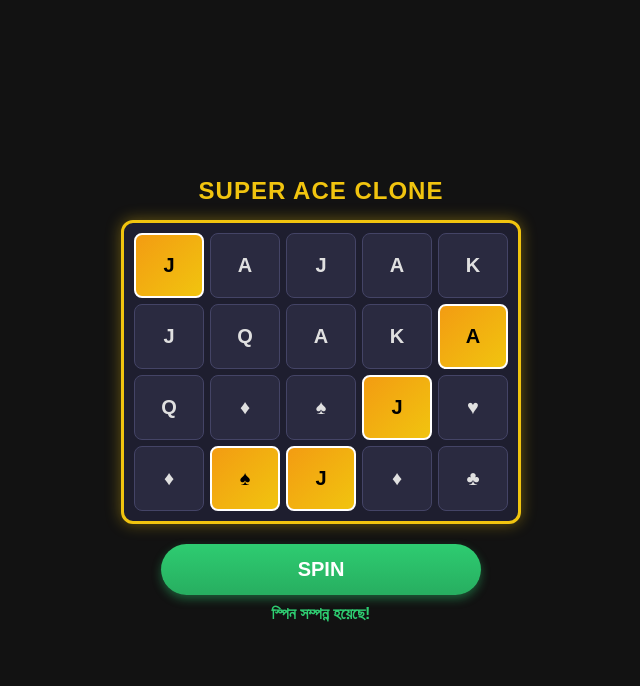
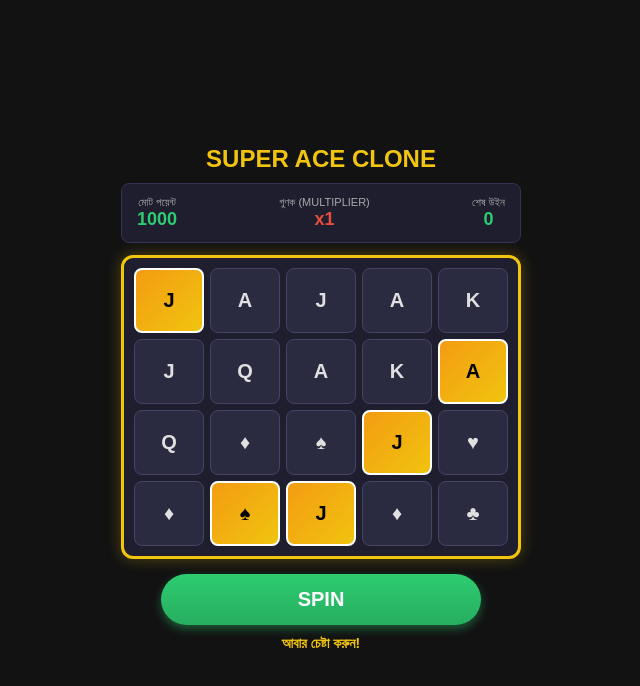
Before and after one commit to rasedulinfinix88-max/super-ace-clone, a plain HTML site: page index.html in a window 1280 px wide. Both pictures are taken after a click on the button "SPIN". Shown: the whole page, without its empty margins (319-959 px from the left). Drawn offline with Linux system fonts and the light colour scheme.

Commit message:
Update index.html

```diff
--- a/index.html
+++ b/index.html
@@ -25,13 +25,45 @@
 
         h1 {
             color: #f1c40f;
-            margin-bottom: 15px;
+            margin-bottom: 10px;
             font-size: 24px;
             text-transform: uppercase;
-            letter-spacing: 1px;
         }
 
-        /* 5x4 Grid Layout for Mobile */
+        /* Stats Dashboard */
+        .dashboard {
+            display: flex;
+            justify-content: space-between;
+            width: 100%;
+            max-width: 400px;
+            background: #1e1e2f;
+            padding: 12px 15px;
+            border-radius: 8px;
+            margin-bottom: 12px;
+            border: 1px solid #333355;
+        }
+
+        .stat-box {
+            text-align: center;
+        }
+
+        .stat-label {
+            font-size: 11px;
+            color: #aaa;
+            text-transform: uppercase;
+        }
+
+        .stat-value {
+            font-size: 18px;
+            font-weight: bold;
+            color: #2ecc71;
+        }
+
+        .multiplier-value {
+            color: #e74c3c;
+        }
+
+        /* 5x4 Grid Layout */
         .slot-container {
             display: grid;
             grid-template-columns: repeat(5, 1fr);
@@ -40,7 +72,7 @@
             padding: 10px;
             border-radius: 12px;
             border: 3px solid #f1c40f;
-            box-shadow: 0 0 15px rgba(241, 196, 15, 0.4);
+            box-shadow: 0 0 15px rgba(241, 196, 15, 0.3);
             width: 100%;
             max-width: 400px;
         }
@@ -56,8 +88,7 @@
             font-size: 20px;
             font-weight: bold;
             color: #e0e0e0;
-            user-select: none;
-            transition: transform 0.1s ease;
+            transition: all 0.2s ease;
         }
 
         .card.golden {
@@ -66,8 +97,17 @@
             border: 2px solid #fff;
         }
 
+        /* Winning Glow Animation */
+        .card.win {
+            border: 2px solid #2ecc71;
+            box-shadow: 0 0 12px #2ecc71;
+            transform: scale(1.05);
+            background: #27ae60;
+            color: #fff;
+        }
+
         .controls {
-            margin-top: 20px;
+            margin-top: 15px;
             display: flex;
             flex-direction: column;
             align-items: center;
@@ -94,10 +134,11 @@
             transform: scale(0.95);
         }
 
-        .score-board {
-            font-size: 16px;
-            color: #2ecc71;
+        .status-text {
+            font-size: 14px;
+            color: #f1c40f;
             font-weight: bold;
+            min-height: 20px;
         }
     </style>
 </head>
@@ -105,56 +146,105 @@
 
     <h1>SUPER ACE CLONE</h1>
 
-    <!-- 5x4 Grid Slot Machine -->
-    <div class="slot-container" id="slotGrid">
-        <!-- 20 Cards will be generated dynamically -->
+    <!-- Stats Dashboard -->
+    <div class="dashboard">
+        <div class="stat-box">
+            <div class="stat-label">মোট পয়েন্ট</div>
+            <div class="stat-value" id="score">1000</div>
+        </div>
+        <div class="stat-box">
+            <div class="stat-label">গুণক (Multiplier)</div>
+            <div class="stat-value multiplier-value" id="multiplier">x1</div>
+        </div>
+        <div class="stat-box">
+            <div class="stat-label">শেষ উইন</div>
+            <div class="stat-value" id="lastWin">0</div>
+        </div>
     </div>
+
+    <!-- 5x4 Grid -->
+    <div class="slot-container" id="slotGrid"></div>
 
     <div class="controls">
         <button class="spin-btn" onclick="spinReels()">SPIN</button>
-        <div class="score-board" id="statusText">স্পিন করতে নিচে ক্লিক করুন</div>
+        <div class="status-text" id="statusText">স্পিন করুন!</div>
     </div>
 
     <script>
-        // Super Ace Symbols List
         const symbols = ['J', 'Q', 'K', 'A', '♠', '♥', '♦', '♣'];
         const gridContainer = document.getElementById('slotGrid');
+        const scoreEl = document.getElementById('score');
+        const multiplierEl = document.getElementById('multiplier');
+        const lastWinEl = document.getElementById('lastWin');
         const statusText = document.getElementById('statusText');
 
-        // Create initial 20 cards (5 columns x 4 rows)
+        let totalScore = 1000;
+        let gridData = [];
+
         function initGrid() {
             gridContainer.innerHTML = '';
+            gridData = [];
             for (let i = 0; i < 20; i++) {
                 const card = document.createElement('div');
                 card.className = 'card';
-                card.innerText = symbols[Math.floor(Math.random() * symbols.length)];
+                const randomSym = symbols[Math.floor(Math.random() * symbols.length)];
+                card.innerText = randomSym;
                 gridContainer.appendChild(card);
+                gridData.push({ element: card, symbol: randomSym });
             }
         }
 
-        // Spin Functionality
         function spinReels() {
-            const cards = document.querySelectorAll('.card');
             statusText.innerText = 'স্পিন হচ্ছে...';
+            let winAmount = 0;
 
-            // Randomize symbols with animation effect
-            cards.forEach(card => {
-                const isGolden = Math.random() < 0.15; // 15% chance for Golden Card
-                const randomSymbol = symbols[Math.floor(Math.random() * symbols.length)];
+            // Reset Win Classes
+            gridData.forEach(item => {
+                item.element.classList.remove('win', 'golden');
+                const isGolden = Math.random() < 0.15;
+                const randomSym = symbols[Math.floor(Math.random() * symbols.length)];
 
-                card.innerText = randomSymbol;
+                item.symbol = randomSym;
+                item.element.innerText = randomSym;
 
-                if (isGolden) {
-                    card.classList.add('golden');
-                } else {
-                    card.classList.remove('golden');
-                }
+                if (isGolden) item.element.classList.add('golden');
             });
 
-            statusText.innerText = 'স্পিন সম্পন্ন হয়েছে!';
+            // Winning Logic (Row Check)
+            // Checks each row for 3 or more matching adjacent symbols
+            for (let row = 0; row < 4; row++) {
+                for (let col = 0; col < 3; col++) {
+                    let idx1 = row * 5 + col;
+                    let idx2 = row * 5 + (col + 1);
+                    let idx3 = row * 5 + (col + 2);
+
+                    if (gridData[idx1].symbol === gridData[idx2].symbol &&
+                        gridData[idx2].symbol === gridData[idx3].symbol) {
+
+                        gridData[idx1].element.classList.add('win');
+                        gridData[idx2].element.classList.add('win');
+                        gridData[idx3].element.classList.add('win');
+
+                        winAmount += 50; // Award 50 points per match
+                    }
+                }
+            }
+
+            // Update Dashboard
+            if (winAmount > 0) {
+                totalScore += winAmount;
+                lastWinEl.innerText = '+' + winAmount;
+                multiplierEl.innerText = 'x2';
+                statusText.innerText = 'অভিনন্দন! আপনি পয়েন্ট জিতেছেন!';
+            } else {
+                lastWinEl.innerText = '0';
+                multiplierEl.innerText = 'x1';
+                statusText.innerText = 'আবার চেষ্টা করুন!';
+            }
+
+            scoreEl.innerText = totalScore;
         }
 
-        // Initialize grid on load
         initGrid();
     </script>
 </body>
```
